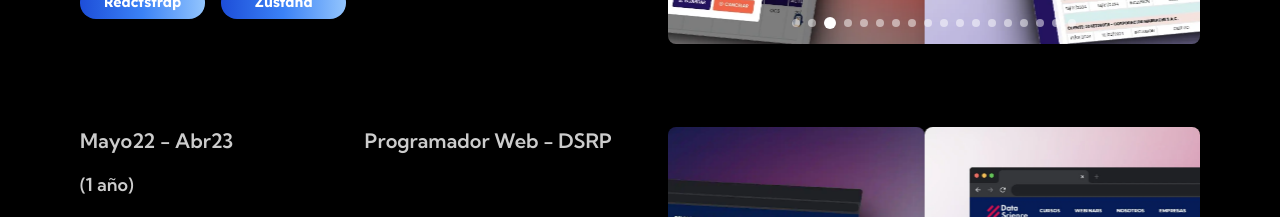
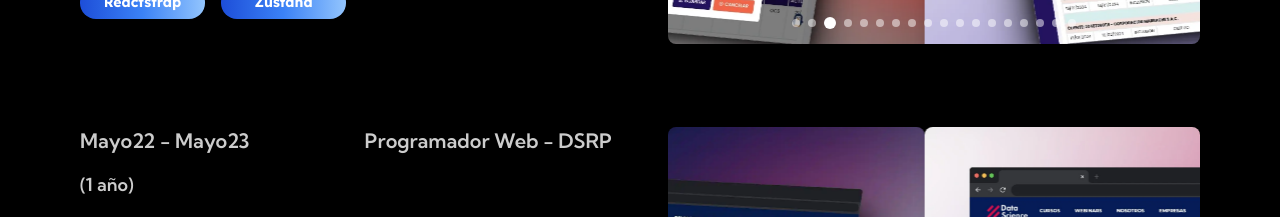
Before and after one commit to carlostrujilloneyra/portfolio-project, a Next.js app: page / in a window 1280 px wide. Shown: the part 1220-1437 px from the top of the page. Built offline with nearby package versions, Linux system fonts and the light colour scheme.

Commit message:
feat: Actualizar fecha de experiencia en DSRP

```diff
--- a/src/libs/data/experience-data.ts
+++ b/src/libs/data/experience-data.ts
@@ -164,7 +164,7 @@ export const experienceData: Experience[] = [
   },
 
   {
-    date: "Mayo22 - Abr23",
+    date: "Mayo22 - Mayo23",
     company: "DSRP",
     duration: "(1 año)",
     description:
```
Also changed, not shown: 1 other file (tests, documents, lock files or other folders).
